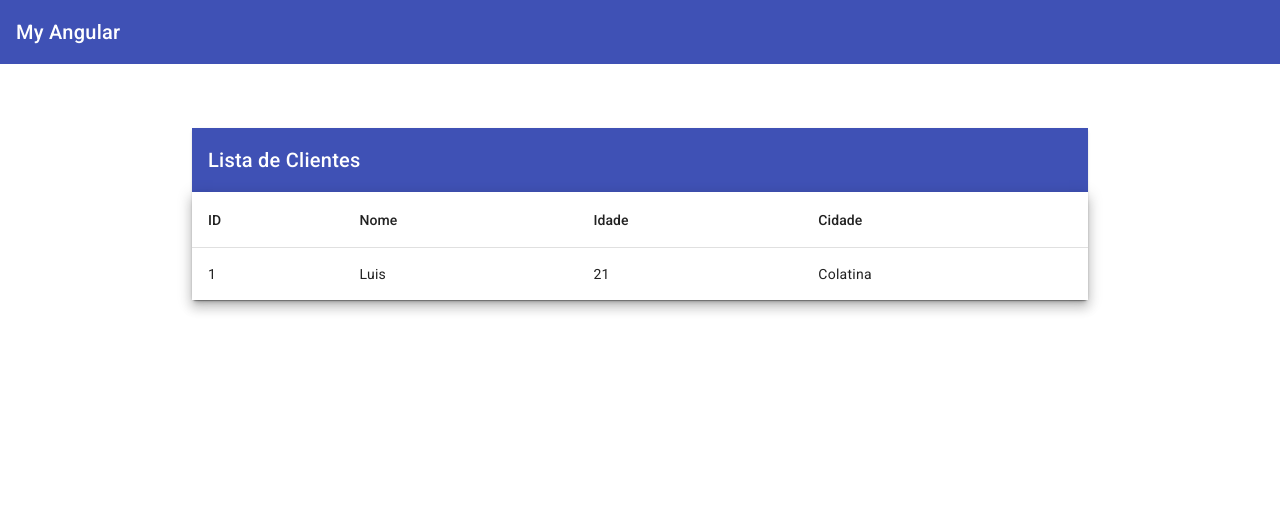
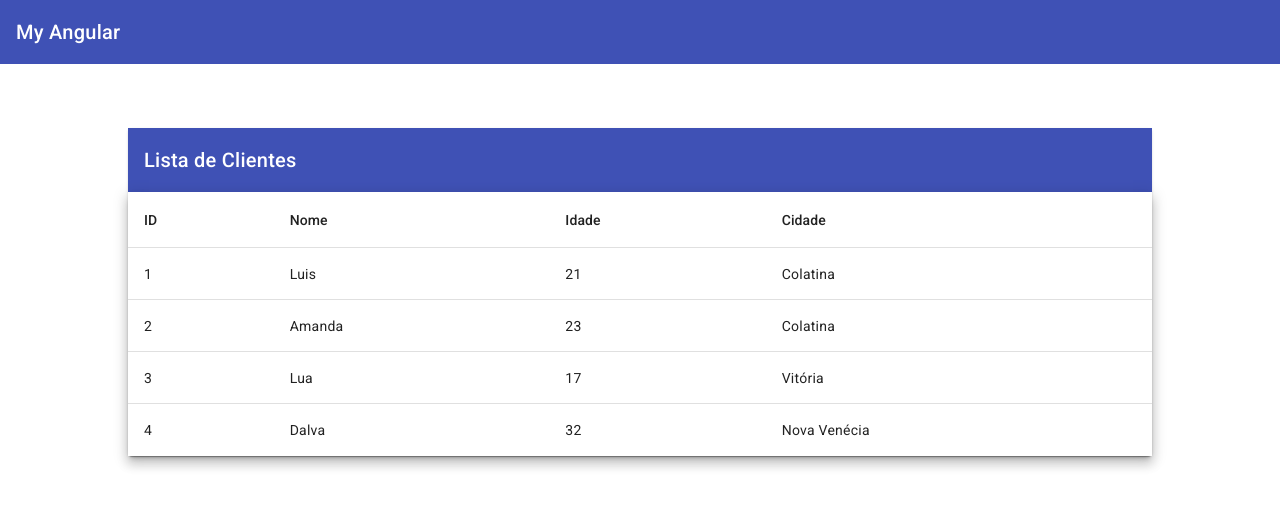
Before and after one commit to luisrossim/crudAngular, an Angular app: page /clientes in a window 1280 px wide. Shown: the top 508 px of the page. Built offline with nearby package versions, Linux system fonts and the light colour scheme.

Commit message:
add HTTP/materialModule/dialogComponentError

```diff
--- a/src/app/clientes/clientes/clientes.component.css
+++ b/src/app/clientes/clientes/clientes.component.css
@@ -1,4 +1,12 @@
 mat-card {
-    width: 70%;
+    width: 80%;
     margin: 5% auto;
 }
+
+.loading-spinner {
+    padding: 25px;
+    background-color: rgba(0, 100, 255, 0.1);
+    display: flex;
+    align-items: center;
+    justify-content: center;
+}
--- a/src/app/clientes/clientes/clientes.component.html
+++ b/src/app/clientes/clientes/clientes.component.html
@@ -1,5 +1,7 @@
 <mat-card>
     <mat-toolbar color="primary">Lista de Clientes</mat-toolbar>
+
+    <div *ngIf="clientes$ | async as clientes; else loadingspinner">
         <table mat-table [dataSource]="clientes" class="mat-elevation-z8">
 
             <!-- ID Column -->
@@ -29,4 +31,12 @@
             <tr mat-header-row *matHeaderRowDef="displayedColumns"></tr>
             <tr mat-row *matRowDef="let row; columns: displayedColumns;"></tr>
         </table>
+    </div>
+
+        <ng-template #loadingspinner>
+            <div class="loading-spinner">
+                <mat-spinner style="width: 50px;"></mat-spinner>
+            </div>
+        </ng-template>
+
 </mat-card>
--- a/src/app/clientes/clientes/clientes.component.ts
+++ b/src/app/clientes/clientes/clientes.component.ts
@@ -1,7 +1,9 @@
 import { Component } from '@angular/core';
 import { Cliente } from '../model/cliente';
 import { ClientesService } from '../services/clientes.service';
-import { Observable } from 'rxjs';
+import { Observable, catchError, of } from 'rxjs';
+import { MatDialog } from '@angular/material/dialog';
+import { ErrorDialogComponent } from 'src/app/shared/components/error-dialog/error-dialog.component';
 
 @Component({
   selector: 'app-clientes',
@@ -11,19 +13,28 @@ import { Observable } from 'rxjs';
 
 export class ClientesComponent {
 
-  clientes: Observable<Cliente[]>;
-
+  clientes$: Observable<Cliente[]>;
   displayedColumns = ['idCliente', 'name', 'idade', 'cidade'];
-
-  //clientesService: ClientesService;
 
 
 
-  constructor(private clientesService: ClientesService ) {
-    //this.clientesService = new ClientesService();
-    this.clientes = this.clientesService.lista();
+
+  constructor(
+      private clientesService: ClientesService,
+      public dialog: MatDialog
+    ) {
+    this.clientes$ = this.clientesService.lista().pipe(
+      catchError(error => {
+        this.onError('Falhou ao carregar clientes')
+        return of ([])
+      })
+    )
   }
 
-
+  onError(errorMensagem: string) {
+    this.dialog.open(ErrorDialogComponent, {
+      data: errorMensagem
+    });
+  }
 
 }
--- a/src/app/clientes/services/clientes.service.ts
+++ b/src/app/clientes/services/clientes.service.ts
@@ -1,7 +1,7 @@
 import { Injectable } from '@angular/core';
 import { Cliente } from '../model/cliente';
 import { HttpClient } from '@angular/common/http';
-import { first, take, tap } from 'rxjs';
+import { first, take, tap, delay } from 'rxjs';
 
 @Injectable({
   providedIn: 'root'
@@ -11,12 +11,13 @@ export class ClientesService {
 
   private readonly API = '/assets/clientes.json';
 
-  constructor(private httpClient: HttpClient) { }
+
+  constructor(private http: HttpClient) { }
 
 
   lista() {
-    return this.httpClient.get<Cliente[]>(this.API).pipe(
-      first(),
+    return this.http.get<Cliente[]>(this.API).pipe(
+      first(), delay(5000),
       tap(clientes => console.log(clientes))
     );
   }
--- /dev/null
+++ b/src/app/shared/components/error-dialog/error-dialog.component.html
@@ -0,0 +1,6 @@
+
+<h1 mat-dialog-title>ERROR!</h1>
+<div mat-dialog-content>{{ data }}</div>
+<div mat-dialog-actions align="center">
+  <button mat-button mat-dialog-close mat-stroke-button color="primary">OK</button>
+</div>
--- a/src/assets/clientes.json
+++ b/src/assets/clientes.json
@@ -1,7 +1,26 @@
 [
-    { "idCliente": "1",
-    "name": "Luis",
-    "idade": 21,
-    "cidade": "Colatina"
+    {
+        "idCliente": "1",
+        "name": "Luis",
+        "idade": 21,
+        "cidade": "Colatina"
+    },
+    {
+        "idCliente": "2",
+        "name": "Amanda",
+        "idade": 23,
+        "cidade": "Colatina"
+    },
+    {
+        "idCliente": "3",
+        "name": "Lua",
+        "idade": 17,
+        "cidade": "Vitória"
+    },
+    {
+        "idCliente": "4",
+        "name": "Dalva",
+        "idade": 32,
+        "cidade": "Nova Venécia"
     }
 ]
```
Also changed, not shown: src/app/clientes/clientes.module.ts (+4 -6 lines), src/app/shared/app-material/app-material.module.ts (+14 -5 lines), src/app/shared/components/error-dialog/error-dialog.component.ts (added, +19 -0 lines), src/app/shared/shared.module.ts (added, +21 -0 lines), src/app/shared/components/error-dialog/error-dialog.component.css (added), 1 other file (tests, documents, lock files or other folders). Lines whose indentation alone changed are shown as unchanged.
